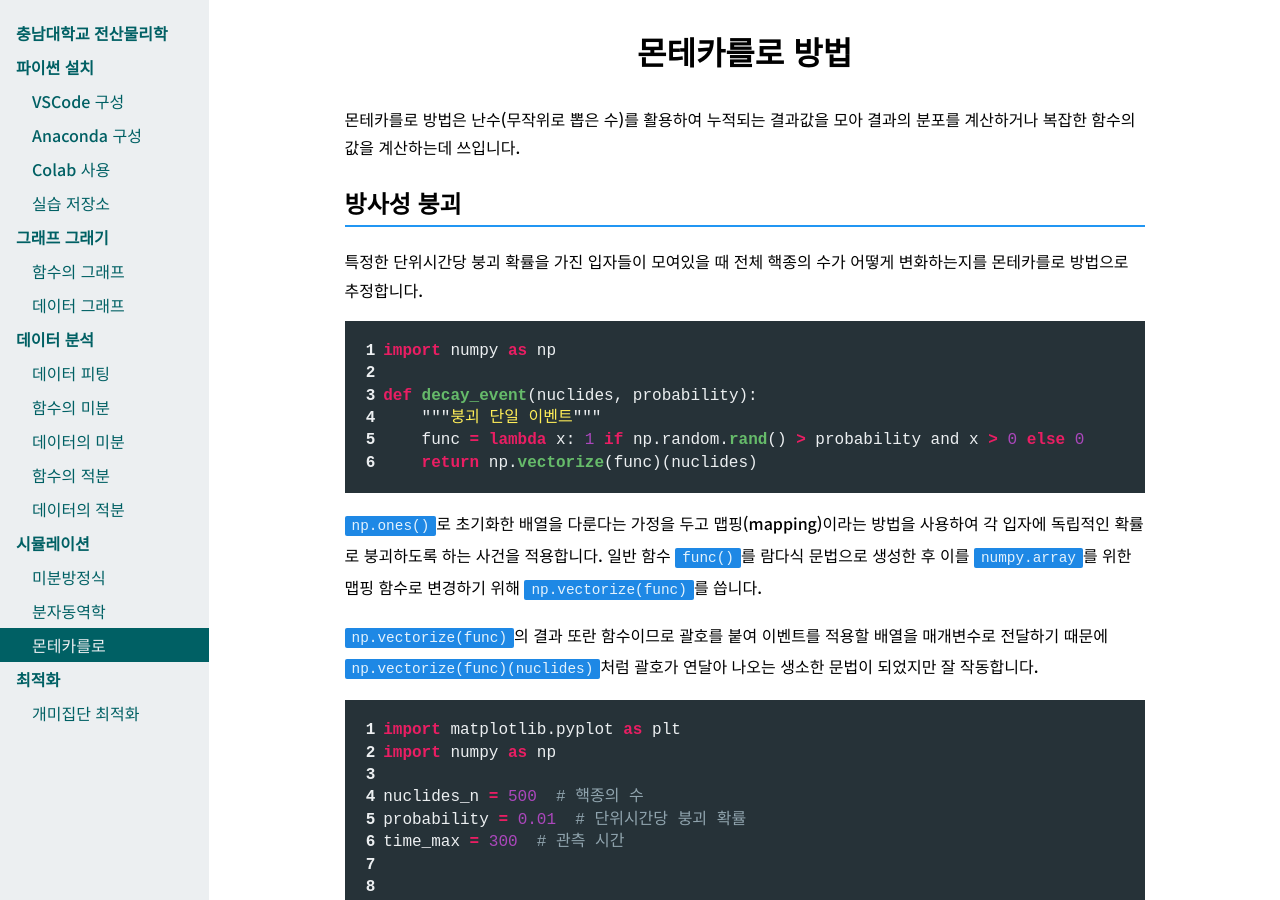
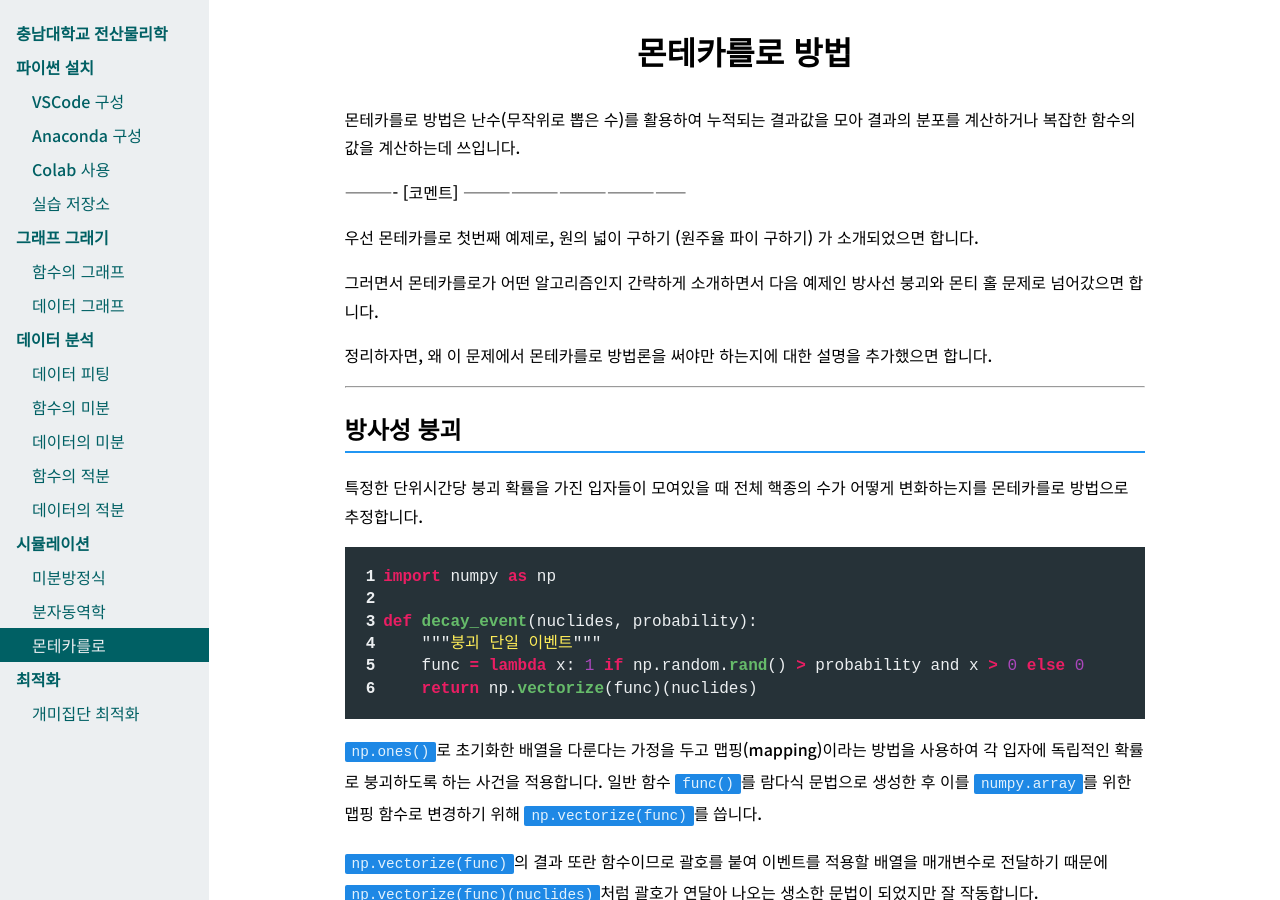
Before and after one commit to CNU-Computer-Physics/CNU-Computer-Physics.github.io, a Jekyll site: the page built from docs/simulation/monte_carlo.md, in a window 1280 px wide and 900 px high. Built offline with Jekyll 4.4.1, drawn with Linux system fonts in a browser that asks for light colours; nearby versions of some CDN libraries; some web fonts are replaced.

Commit message:
Update monte_carlo.md
Add comments on Monte-Carlo

```diff
--- a/docs/simulation/monte_carlo.md
+++ b/docs/simulation/monte_carlo.md
@@ -5,6 +5,20 @@ title: 몬테카를로
 # 몬테카를로 방법
 
 몬테카를로 방법은 난수(무작위로 뽑은 수)를 활용하여 누적되는 결과값을 모아 결과의 분포를 계산하거나 복잡한 함수의 값을 계산하는데 쓰입니다.
+
+
+
+---------- [코멘트] ------------------------------------------
+
+우선 몬테카를로 첫번째 예제로, 원의 넓이 구하기 (원주율 파이 구하기) 가 소개되었으면 합니다.
+
+그러면서 몬테카를로가 어떤 알고리즘인지 간략하게 소개하면서 다음 예제인 방사선 붕괴와 몬티 홀 문제로 넘어갔으면 합니다.
+
+정리하자면, 왜 이 문제에서 몬테카를로 방법론을 써야만 하는지에 대한 설명을 추가했으면 합니다.
+
+--------------------------------------------------------------
+
+
 
 ## 방사성 붕괴
 
```
